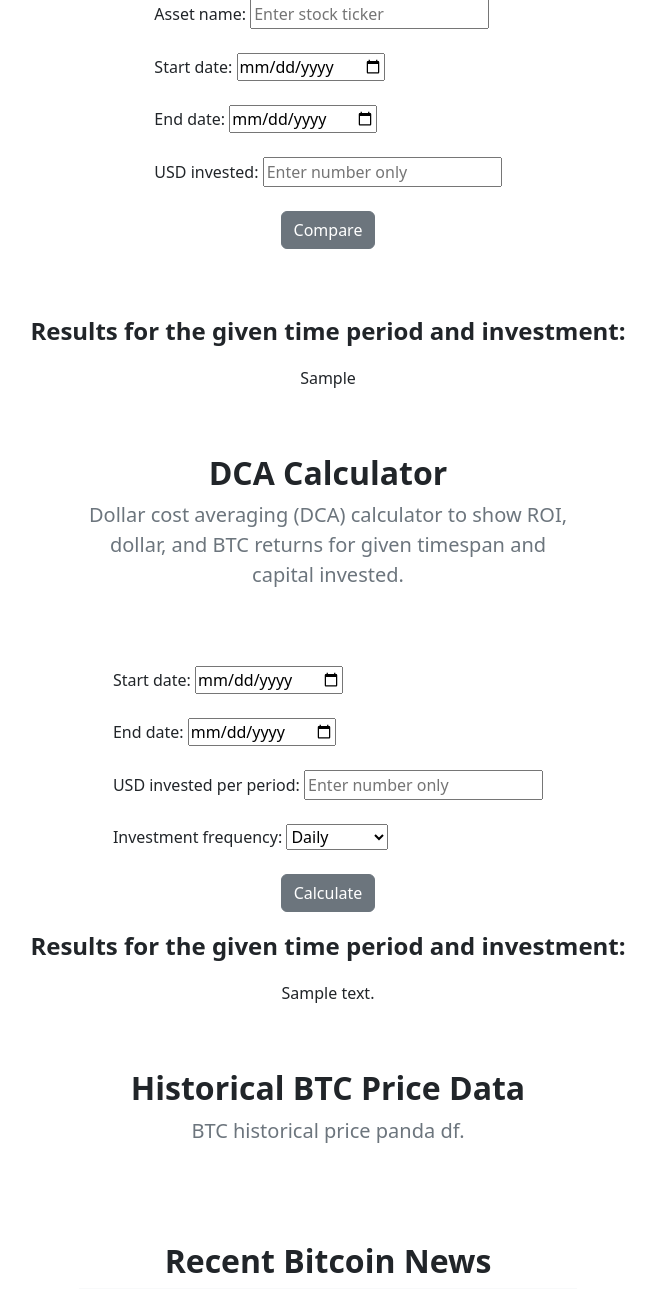
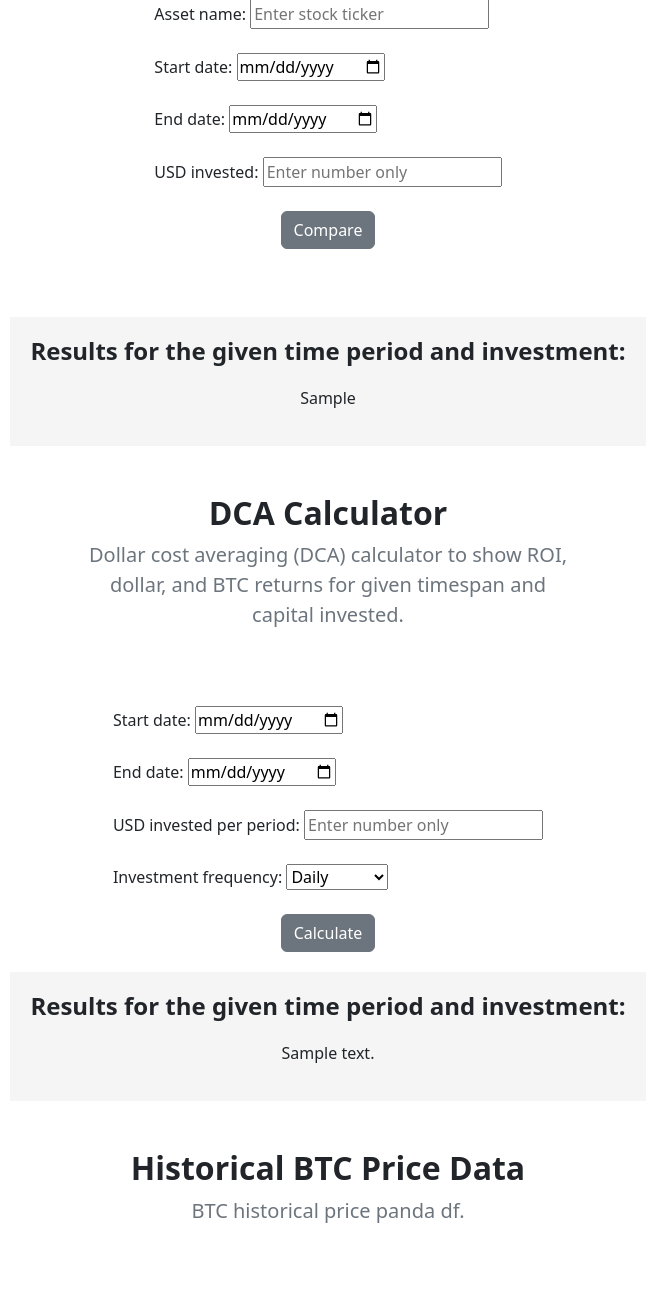
Before and after one commit to JGGHalfhide/BitcoinVS, a Flask app: template templates/index.html in a window 1280 px wide. Shown: the part 1124-2413 px from the top of the page, without its empty margins (312-968 px from the left). Run offline with Flask 3, Linux system fonts and the light colour scheme; the template is opened without the code that fills it: most values are stand-ins (such as "Sample title", 1, 10 or a date in 2020); parts of the project's set-up code (start-up, migrations or seed data) failed here and were passed over.

Commit message:
add background to BTCvs and DCA results for readability

```diff
--- a/templates/index.html
+++ b/templates/index.html
@@ -127,7 +127,7 @@
 <!-- Display BTC vs result message -->
 <div class="d-flex justify-content-center">
     {% if btc_vs_results %}
-        <div style="text-align: center; margin-top: 20px;">
+        <div style="text-align: center; margin-top: 20px; background-color: #f5f5f5; padding: 20px;">
             <h4 class="fw-bolder">Results for the given time period and investment:</h4>
             <p style="margin-top: 20px;">
                 {{ btc_vs_results | safe }}
@@ -178,7 +178,7 @@
 <!-- Display DCA result message -->
 <div class="d-flex justify-content-center">
     {% if dca_result_message %}
-        <div style="text-align: center; margin-top: 20px;">
+        <div style="text-align: center; margin-top: 20px; background-color: #f5f5f5; padding: 20px;">
             <h4 class="fw-bolder">Results for the given time period and investment:</h4>
             <p style="margin-top: 20px;">
                 {{ dca_result_message | safe }}
```
